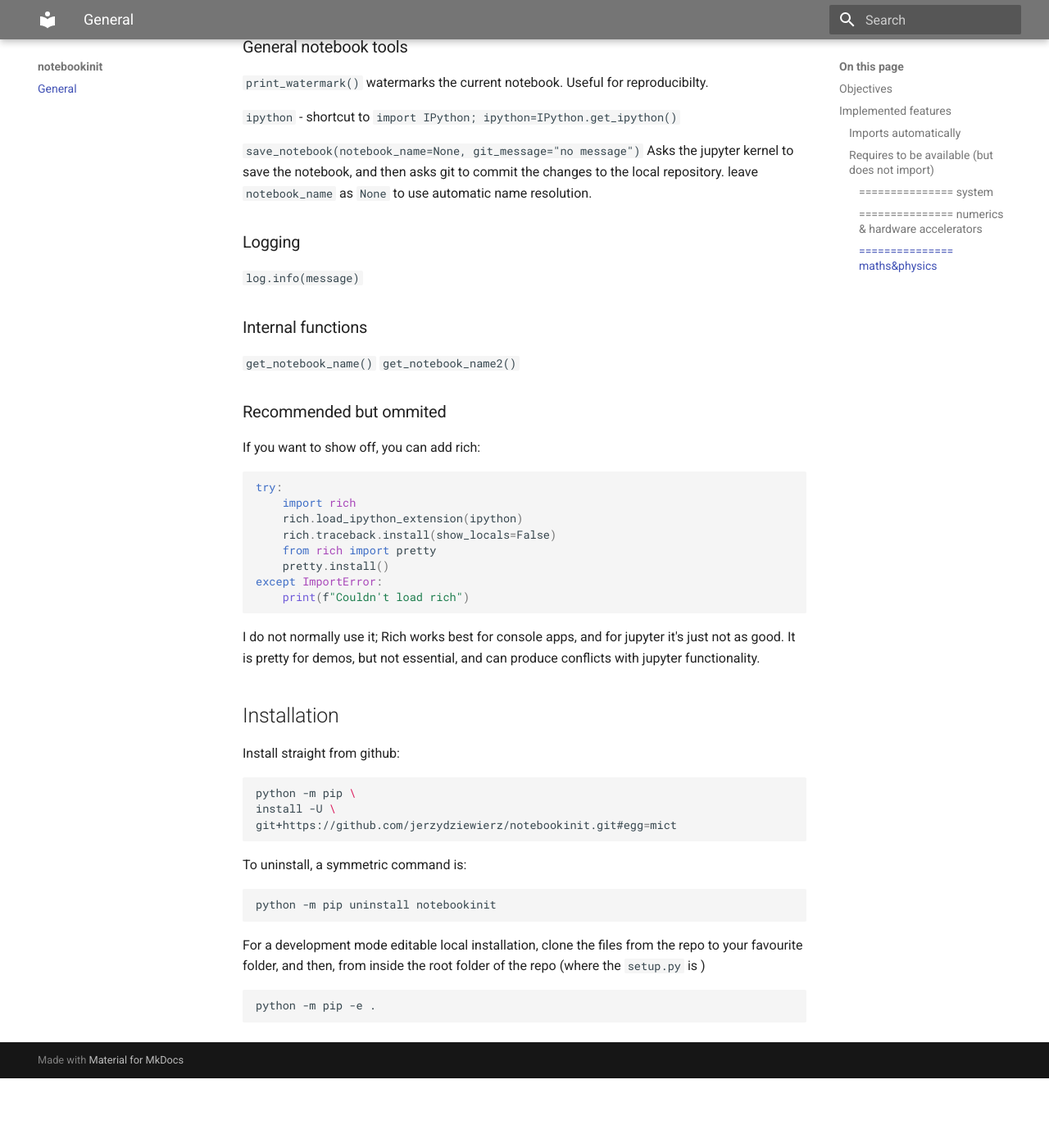
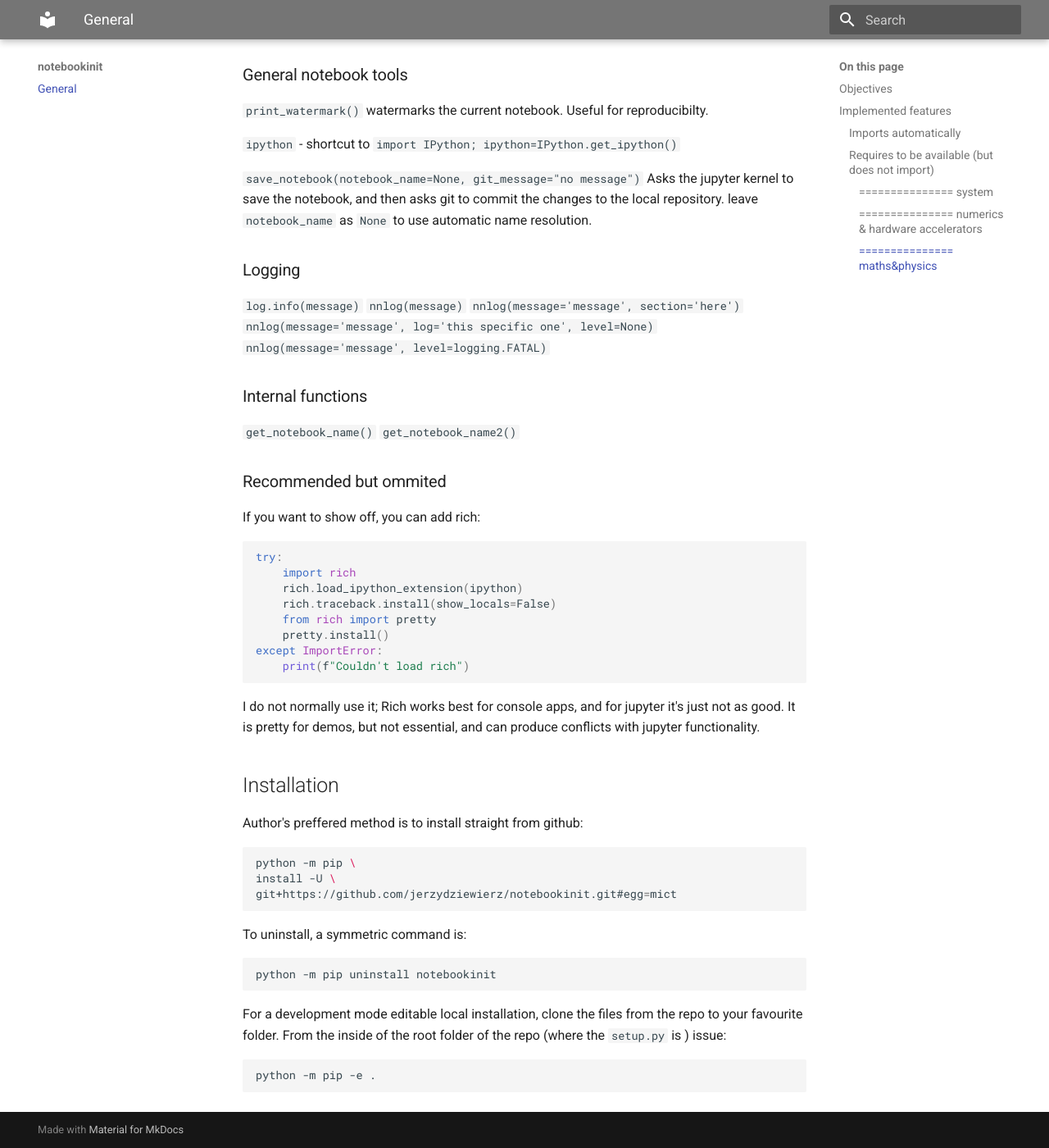
Before and after one commit to jerzydziewierz/notebookinit, an MkDocs documentation site: the page built from docs/index.md, in a window 1280 px wide and 1400 px high, scrolled down 3300 px. Shown: the whole window at 82% size. Built offline with MkDocs 1.6.1 and Material for MkDocs 9.7.7, drawn with Linux system fonts in a browser that asks for light colours; before the commit the page ends 4615 px from its top, so only the background shows below that; some of the changed text lies outside the part shown.

Commit message:
update docs

````diff
--- a/docs/index.md
+++ b/docs/index.md
@@ -95,13 +96,16 @@
 
 if you additionally want a log:
 
-`log=logging.getLogger('<your_region_name>')`
+```python
+log=logging.getLogger('<your_region_name>')
+nnlog('hello.')
+```
 
 ### Programming tools
 
-`class Obsolete(Exception)`
+`class Obsolete(Exception)` - I need that all too often.
 
-`make_log(section_name="something",...)`
+`make_log(section_name="something",...)` - create a new log section.
 
 `run_with_shell(command)` - runs a shell command and pipes the output to the logger.
 
@@ -136,12 +140,15 @@
 
 
 `log.info(message)`
+`nnlog(message)`
+`nnlog(message='message', section='here')`
+`nnlog(message='message', log='this specific one', level=None)`
+`nnlog(message='message', level=logging.FATAL)`
 
 ### Internal functions
 
 `get_notebook_name()`
 `get_notebook_name2()`
-
 
 
 ### Recommended but ommited
@@ -163,7 +170,7 @@
 
 ## Installation
 
-Install straight from github:
+Author's preffered method is to install straight from github:
 
 ```bash
 python -m pip \
@@ -178,7 +185,10 @@
 python -m pip uninstall notebookinit
 ```
 
-For a development mode editable local installation, clone the files from the repo to your favourite folder, and then, from inside the root folder of the repo (where the `setup.py` is )
+For a development mode editable local installation,
+clone the files from the repo to your favourite folder.
+From the inside of the root folder of the repo
+(where the `setup.py` is ) issue:
 
 ```bash
 python -m pip -e .
````
Also changed, not shown: other parts of docs/index.md (+2 -1 lines), README.md (+6 -1 lines).
